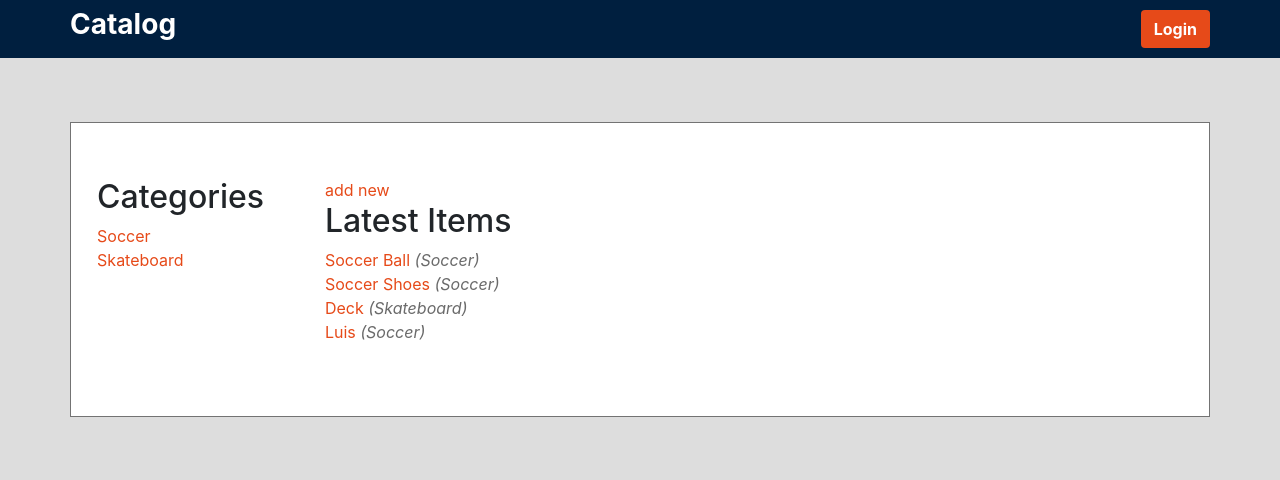
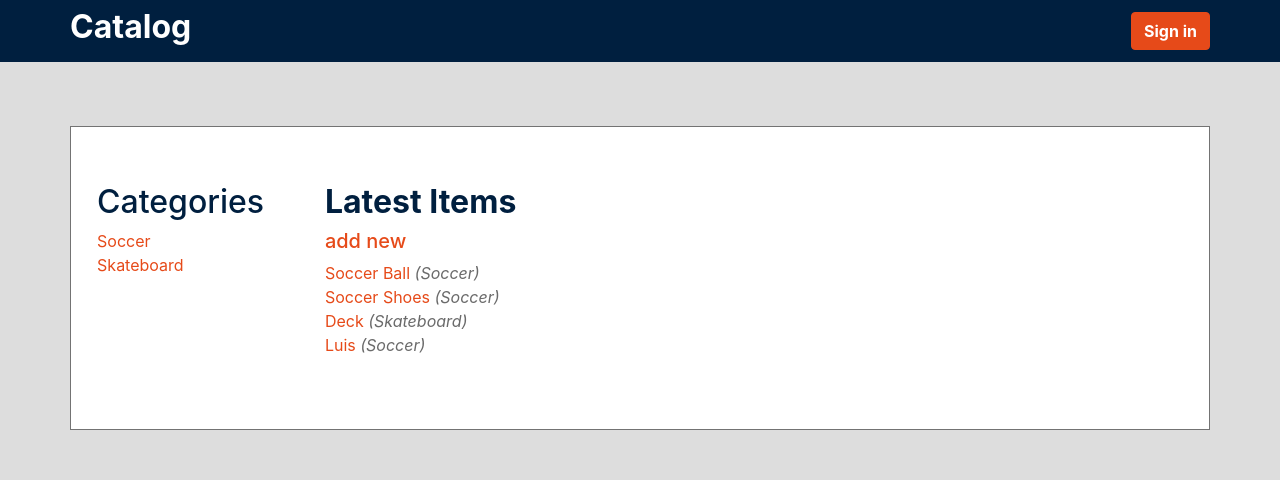
Before and after one commit to luisdoesdev/catalog-app, a Flask app: page / in a window 1280 px wide. Shown: the top 480 px of the page. Run offline with Flask 2, Linux system fonts and the light colour scheme; data comes from the database, SQL or seed files in the repository; parts of the project's set-up code (start-up, migrations or seed data) failed here and were passed over; some libraries are stand-ins or nearby versions.

Commit message:
added the login flow but needs to be implemented into every page

```diff
--- a/app/routes.py
+++ b/app/routes.py
@@ -37,7 +37,7 @@ def show_login():
   '''
 
 
-@app.route('/gconnect', methods=['GET','POST'])
+@app.route('/gconnect', methods=['POST'])
 def gconnect():
 
 
@@ -119,8 +119,7 @@ def gconnect():
 
 
 
-
-@app.route('/gdisconnect')
+@app.route('/gdisconnect', methods=['POST'])
 def gdisconnect():
     access_token = login_session.get('access_token')
     if access_token is None:
@@ -137,6 +136,7 @@ def gdisconnect():
     print 'result is '
     print result
     if result['status'] == '200':
+        print('yeah')
         del login_session['access_token']
         del login_session['gplus_id']
         del login_session['username']
@@ -144,7 +144,12 @@ def gdisconnect():
         response = make_response(json.dumps('Successfully disconnected.'), 200)
         response.headers['Content-Type'] = 'application/json'
         return response
-    else:
+
+    elif result['status'] == '400':
+        del login_session['access_token']
+        del login_session['gplus_id']
+        del login_session['username']
+        del login_session['email']
         response = make_response(json.dumps('Failed to revoke token for given user.', 400))
         response.headers['Content-Type'] = 'application/json'
         return response
@@ -152,23 +157,6 @@ def gdisconnect():
 
 
 
-    # Get user info
-    userinfo_url = "https://www.googleapis.com/oauth2/v1/userinfo"
-    params = {'access_token': credentials.access_token, 'alt': 'json'}
-    answer = requests.get(userinfo_url, params=params)
-
-    data = answer.json()
-
-    login_session['username'] = data['name']
-    login_session['email'] = data['email']
-
-    output = ''
-    output += '<h1>Welcome, '
-    output += login_session['username']
-    output += '!</h1>'
-    flash("you are now logged in as %s" % login_session['username'])
-    print "done!"
-    return output
 
 
 
@@ -188,15 +176,20 @@ def index():
     state = ''.join(random.choice(string.ascii_uppercase + string.digits)
     for x in range(32))
 
-    login_session['username'] = "no"
-    if login_session['username']:
-        login_session['username'] = login_session['username']
+    print(login_session)
+
+    login_session['state']=state
+    if "username" in login_session:
+        username = True
+    else:
+        username = False
+
 
     categories = session.query(Category).all()
     items = session.query(Item).all()
 
 
-    return render_template('index.html', items=items, categories=categories, STATE=state, username=login_session['username'])
+    return render_template('index.html', items=items, categories=categories, STATE=state, username = username)
 
 @app.route('/catalog/<category>/items')
 def catalog_items(category):
--- a/app/static/css/style.css
+++ b/app/static/css/style.css
@@ -19,7 +19,7 @@ html {
         list-style: none;
     }
 
-  h2 a{
+  h2 {
       color: #001F3F !important;
       font-weight: bold;
     }
@@ -58,7 +58,10 @@ html {
         font-weight: 700;
     }
 
-
+    button.#login-btn.btn-primary{
+        font-weight: bold;
+        background-color: #E64A19 !important;
+    }
 
     .brand-name{
         color: #fff !important;
--- a/app/templates/base.html
+++ b/app/templates/base.html
@@ -17,29 +17,32 @@
     </head>
     <body>
         <nav class="navbar ">
-            <div class="container container-nav">
-                <h3><a class="brand-name"href="/">Catalog</a></h3>
+            <div  id="navbar"  class="container container-nav">
+                <h2><a class="brand-name"href="/">Catalog</a></h2>
+                {% if username %}
 
-                {% if username == no%}
-                <button  class="btn btn-default">
-                       <a style="color:#fff !important;"href="/gdisconnect"> Logout </a>
+                <a id="sign-out" onclick="signOut()">Sign out</a>
+               {%else %}
+
+
+
+                <button
+                    id="sign-in"
+                    style="
+                    font-weight: bold;
+                    border-color: #E64A19 !important;
+                    background: #E64A19 !important;"
+                    type="button"
+                    class="btn btn-primary"
+                    data-toggle="modal"
+                    data-target="#loginModal">
+                       Sign in
                 </button>
-                {% else %}
-                   <span id="signinButton" class="g-signin"
-                   data-scope="openid email"
-                   data-clientid="682221223878-tlk5mp8m3uie8alomg5ukgaio03bd3fk.apps.googleusercontent.com"
-                   data-redirecturi="postmessage"
-                   data-accesstype="offline"
-                   data-cookiepolicy="single_host_origin"
-                   data-callback="signInCallback"
-                   data-approvalprompt="force">
-                   <!-- Button to cover the google sign in -->
-                            <button class="btn btn-default">
-                                Login
-                            </button>
-                    </span>
+
                 </div>
                 {%endif%}
+
+
 
             </nav>
             <div class="container container-content">
@@ -62,6 +65,39 @@
                       <!---  Render delete-->
                       {% block delete%} {% endblock %}
 
+
+                   <!-- Modal -->
+                    <div class="modal fade" id="loginModal" tabindex="-1" role="dialog" aria-labelledby="exampleModalLabel" aria-hidden="true">
+                        <div class="modal-dialog" role="document">
+                        <div class="modal-content">
+                            <div class="modal-header">
+                            <h5 class="modal-title text-center" id="exampleModalLabel">Login</h5>
+                            <button type="button" class="close" data-dismiss="modal" aria-label="Close">
+                                <span aria-hidden="true">&times;</span>
+                            </button>
+                            </div>
+                            <div class="modal-body">
+
+                            <!--Google Sign In-->
+                                <span id="signinButton" class="g-signin"
+                                    data-scope="openid email"
+                                    data-clientid="682221223878-tlk5mp8m3uie8alomg5ukgaio03bd3fk.apps.googleusercontent.com"
+                                    data-redirecturi="postmessage"
+                                    data-accesstype="offline"
+                                    data-cookiepolicy="single_host_origin"
+                                    data-callback="signInCallback"
+                                    data-approvalprompt="force">
+                                </span>
+
+
+
+                            </div>
+
+                        </div>
+                        </div>
+                    </div>
+
+
             </div>
         </body>
         <footer class="footer text-right ">
@@ -70,39 +106,71 @@
             </div>
           </footer>
 
+          <script
+  src="https://code.jquery.com/jquery-3.3.1.min.js"
+  integrity="sha256-FgpCb/KJQlLNfOu91ta32o/NMZxltwRo8QtmkMRdAu8="
+  crossorigin="anonymous"></script>
+
+          <script src="https://cdnjs.cloudflare.com/ajax/libs/popper.js/1.12.9/umd/popper.min.js" integrity="sha384-ApNbgh9B+Y1QKtv3Rn7W3mgPxhU9K/ScQsAP7hUibX39j7fakFPskvXusvfa0b4Q" crossorigin="anonymous"></script>
+          <script src="https://maxcdn.bootstrapcdn.com/bootstrap/4.0.0/js/bootstrap.min.js" integrity="sha384-JZR6Spejh4U02d8jOt6vLEHfe/JQGiRRSQQxSfFWpi1MquVdAyjUar5+76PVCmYl" crossorigin="anonymous"></script>
+
     <script>
 
-            function signInCallback(authResult){
-                // if the auth result is code that means it was succesful
-                if(authResult['code']){
-                    //Hide google sign in button
-                    $('#signinButton').attr('style', 'display:none')
-                    // Create an ajax method to pass the cliens one time code to the server
+
+
+function signInCallback(authResult) {
+  if (authResult['code']) {
+    // Hide the sign-in button now that the user is authorized
+    $('#signinButton').attr('style', 'display: none');
+    // Send the one-time-use code to the server, if the server responds, write a 'login successful' message to the web page and then redirect back to the main restaurants page
     $.ajax({
-                        type:'POST',
-                        // pass it into my server
-                        url:'/gconnect?state={{STATE}}',
-                        // Dont process the data into a string
+      type: 'POST',
+      url: '/gconnect?state={{STATE}}',
       processData: false,
-                        contentType:"application/octect-stream; charset=utf-8",
       data: authResult['code'],
-                        success: function(result){
-                            if(result){
-                                $('#result').html('Login Succesful </br>' + result + '</br> Rederecting...')
-                                setTimeout(function(){
-                                    window.location.href='/'
-                                },4000);
-                            }else if (authResult['error']){
-                                console.log('there was an error ' + authResult['error'])
+      contentType: 'application/octet-stream; charset=utf-8',
+      success: function(result) {
+           // Refresh Page
+         setTimeout(function() {
 
-                            }else {
-                                $('#result').html('Failed server call check the conf')
+
+             window.location.href = "/";
+
+         },
+         2000);
+
+
+
+        // Handle or verify the server response if necessary.
+        if (result) {
+
+
+         // Error Handler
+      } else if (authResult['error']) {
+    console.log('There was an error: ' + authResult['error']);
+  } else {
+        $('#result').html('Failed to make a server-side call. Check your configuration and console.');
+
+
          }
+      }
+  }); } }
+
+
+  function signOut(){
+
+      $.ajax({
+          type:"POST",
+          url:'gdisconnect',
+          success: function(){
+              //Refresh Page
+            window.location.href = "/";
+          },
+          error: function(){
+              alert("Error")
           }
       })
   }
-            }
-
 
     </script>
 
--- a/app/templates/index.html
+++ b/app/templates/index.html
@@ -12,9 +12,13 @@
                 {% endfor %}
             </div>
             <div class="items col-sm-6">
+
                 <ul>
-                        <a href="/add">add new</a>
-                        <h2>Latest Items</h2>
+                    <h2 style="color: #001F3F !important;
+                    font-weight: bold; ">Latest Items</h2>
+                    <h5><a href="/add">add new</a></h5>
+
+
                         {% for i in items %}
                     {% for c in categories %}
                         {% if c.id == i.category_id %}
```
Lines whose indentation alone changed are shown as unchanged.
